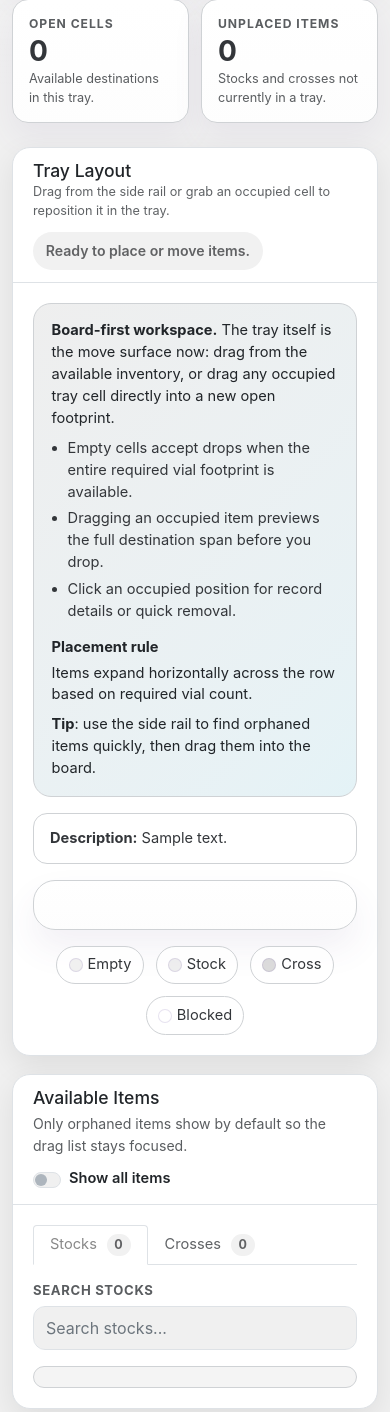
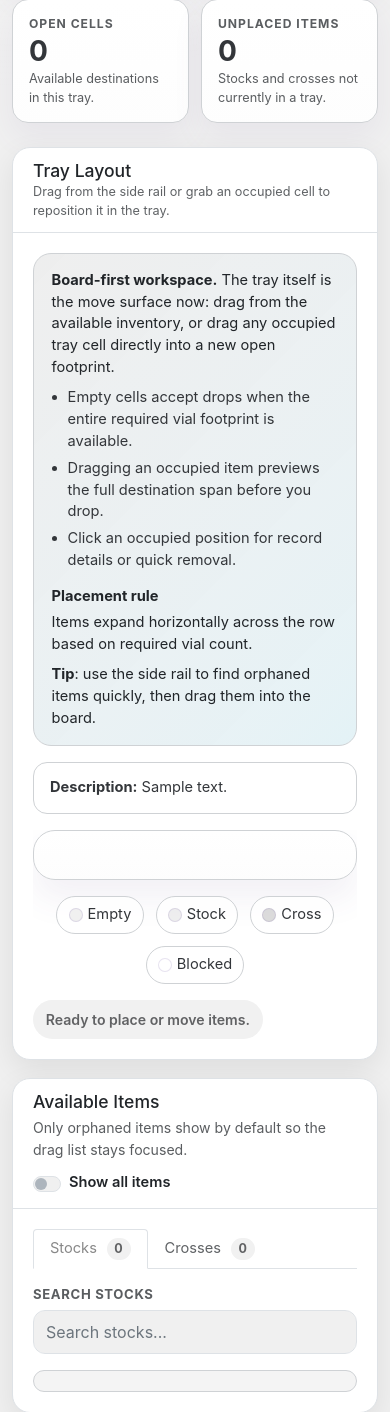
Before and after one commit to neurorishika/FlyManager, a Python web app: template flymanager/app/templates/tray/view_tray.html in a window 390 px wide. Shown: the part 600-2012 px from the top of the page. Run offline with Jinja, Linux system fonts and the light colour scheme; the template is opened without the code that fills it: most values are stand-ins (such as "Sample title", 1, 10 or a date in 2020); some libraries are stand-ins or nearby versions.

Commit message:
feat: enhance tray visualization with improved status display and responsive grid layout

```diff
--- a/flymanager/app/templates/tray/view_tray.html
+++ b/flymanager/app/templates/tray/view_tray.html
@@ -92,15 +92,25 @@
         color: var(--tray-text-muted);
     }
 
+    .tray-board-status-row {
+        min-height: 2.4rem;
+        display: flex;
+        align-items: center;
+    }
+
     .tray-board-status {
         display: inline-flex;
         align-items: center;
+        max-width: 100%;
         padding: 0.55rem 0.8rem;
         border-radius: 999px;
         background: var(--tray-chip-bg);
         color: var(--tray-chip-text);
         font-size: 0.88rem;
         font-weight: 600;
+        white-space: nowrap;
+        overflow: hidden;
+        text-overflow: ellipsis;
     }
 
     .tray-board-status.is-active {
@@ -348,7 +358,6 @@
                                 <h2 class="app-section-title mb-0">Tray Layout</h2>
                                 <div class="app-inline-note">Drag from the side rail or grab an occupied cell to reposition it in the tray.</div>
                             </div>
-                            <div class="tray-board-status" id="dragStatus">Ready to place or move items.</div>
                         </div>
                         <div class="card-body">
                             <div class="tray-guidance-banner">
@@ -399,6 +408,10 @@
                                         <div class="legend-color legend-blocked"></div>
                                         <span>Blocked</span>
                                     </div>
+                                </div>
+
+                                <div class="tray-board-status-row mt-3">
+                                    <div class="tray-board-status" id="dragStatus">Ready to place or move items.</div>
                                 </div>
                             </div>
                         </div>
@@ -639,12 +652,18 @@
 
 <!-- CSS Styles for Tray Visualization -->
 <style nonce="{{ csp_nonce }}">
+    #trayContainer {
+        min-width: 0;
+        overflow-x: auto;
+    }
+
     .tray-grid {
         display: grid;
         grid-template-rows: repeat({{ tray.Rows }}, 1fr);
-        grid-template-columns: repeat({{ tray.Columns }}, 1fr);
+        grid-template-columns: repeat({{ tray.Columns }}, minmax(0, 1fr));
         gap: 6px;
         margin: auto;
+        min-width: 0;
         border: 1px solid var(--tray-border-soft);
         border-radius: 22px;
         padding: 10px;
@@ -658,6 +677,7 @@
         color: var(--text-color);
         padding: 8px;
         min-height: 62px;
+        min-width: 0;
         display: flex;
         flex-direction: column;
         justify-content: center;
```
Also changed, not shown: docs/superpowers/plans/2026-08-14-mongodb-efficiency.md (+2 -0 lines).
